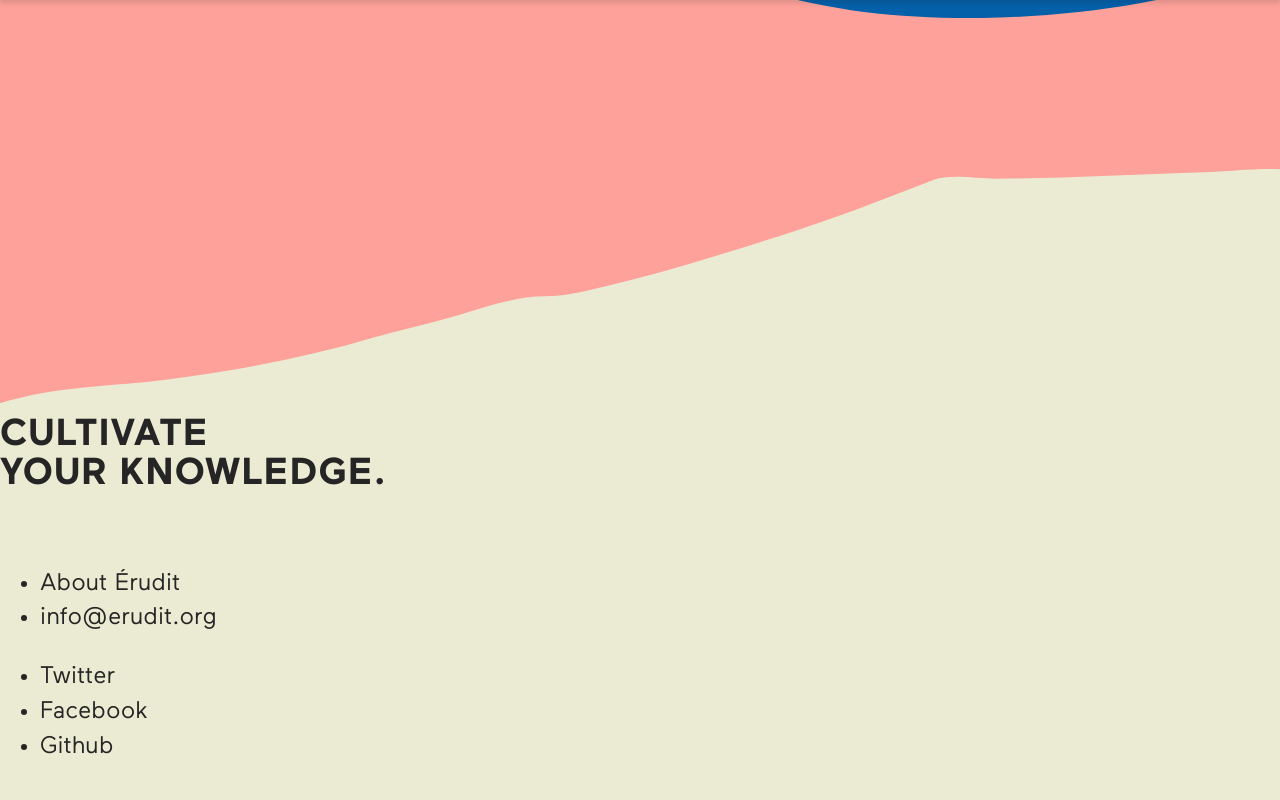
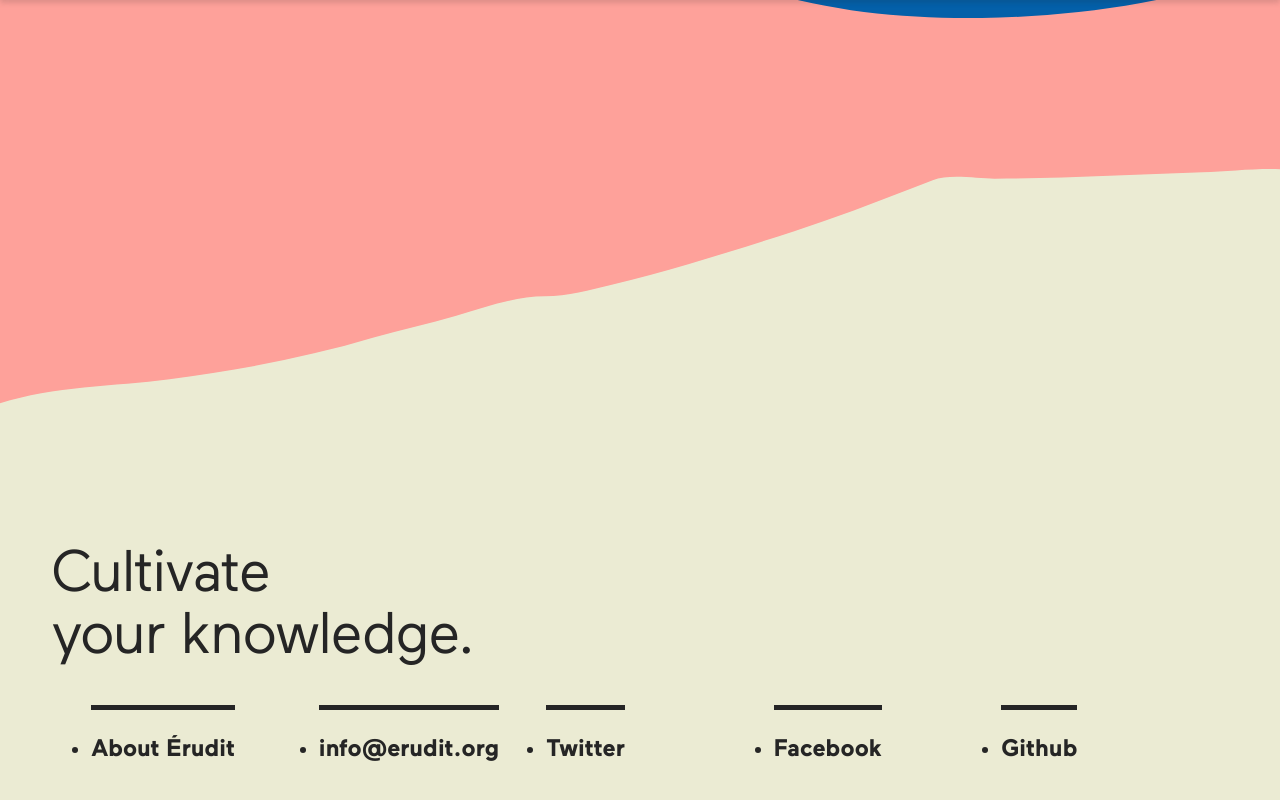
Before and after one commit to Gwendalhenry/erudit-rapport-annuel, a Jekyll site: the page built from en.md, in a window 1280 px wide and 900 px high, scrolled down 1082 px. Shown: the top 800 px of the window. Built offline with Jekyll 4.4.1, drawn with Linux system fonts in a browser that asks for light colours; some web fonts are replaced.

Commit message:
Style footer

```diff
--- a/_includes/footer.html
+++ b/_includes/footer.html
@@ -1,27 +1,14 @@
-<footer id="footer">
+<footer class="footer">
 
-  <div class="container">
+  <h3 class="text-large">{{ site.tagline[page.lang] }}</h3>
 
-    <div class="row">
-
-      <div class="col-sm-6">
-        <h2 class="text-lg">{{ site.tagline[page.lang] }}</h2>
-      </div>
-
-      <div class="col-sm-6">
-
-        <div class="row">
-
-          <ul class="text-sm col-sm-6">
+  <ul class="grid grid--5-col">
     <li>
       <a href="{{ site.about_url[page.lang] }}" target="_blank">{{ site.about[page.lang] }}</a>
     </li>
     <li>
       <a href="mailto:{{ site.email }}">{{ site.email }}</a>
     </li>
-          </ul>
-
-          <ul class="text-sm col-sm-6">
     <li>
       <a href="https://twitter.com/{{ site.twitter_username }}" target="_blank">Twitter</a>
     </li>
@@ -32,13 +19,6 @@
       <a href="https://github.com/{{ site.github_username }}" target="_blank">Github</a>
     </li>
   </ul>
-        </div>
-
-      </div>
-
-    </div>
-
-  </div>
 
 </footer>
 
--- /dev/null
+++ b/_sass/components/_footer.scss
@@ -0,0 +1,3 @@
+.footer {
+  padding: $spacing-05 4vw;
+}
--- a/css/main.scss
+++ b/css/main.scss
@@ -16,6 +16,7 @@
   "base/typography",
 
   "components/a",
+  "components/footer",
   "components/grid",
   "components/header",
   "components/hr",
```
Lines whose indentation alone changed are shown as unchanged.
